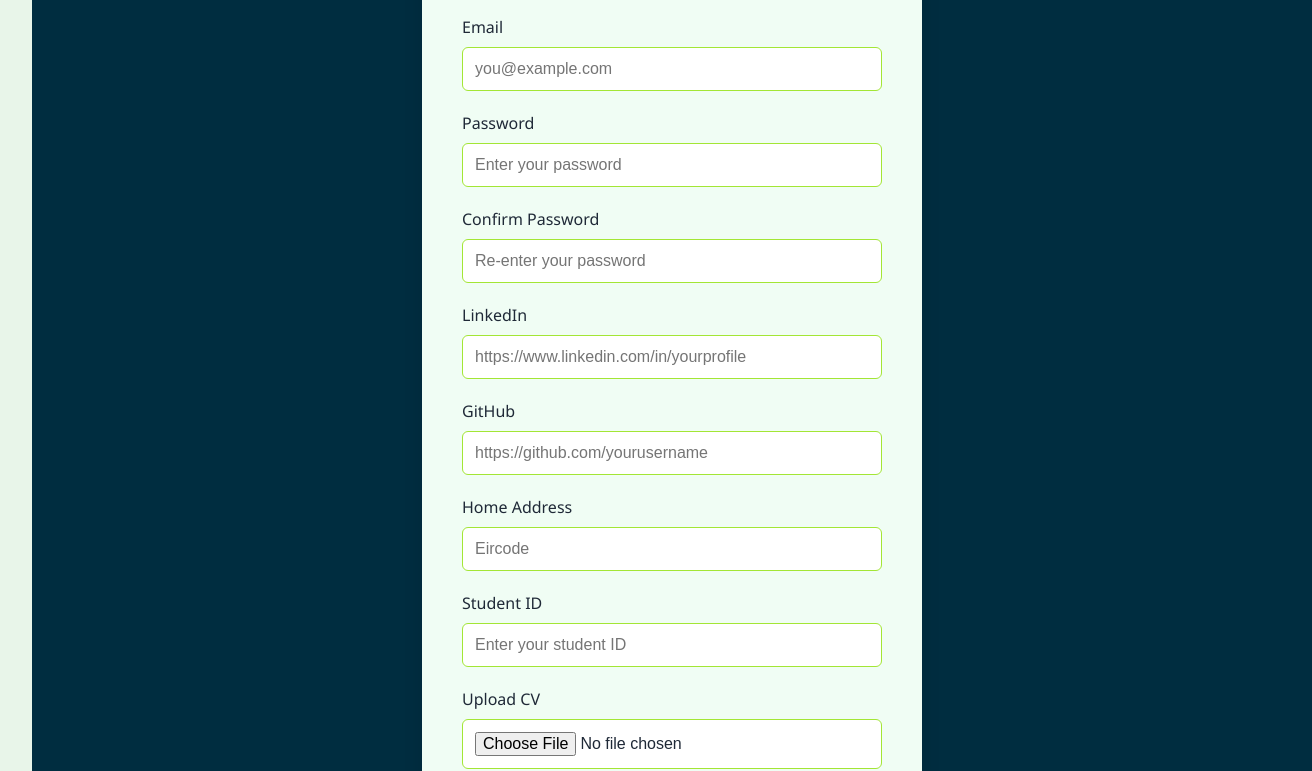
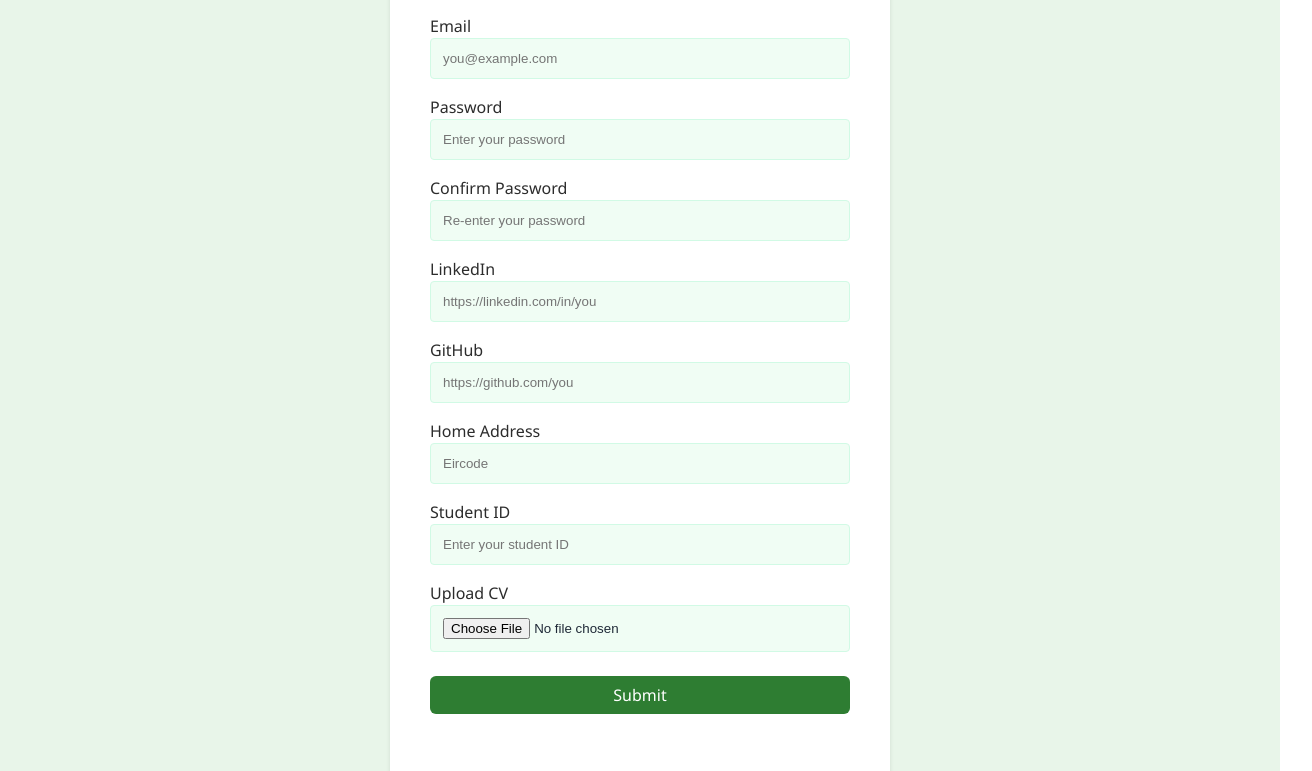
Before and after one commit to Patrick0shea/RDBProject, a React (Vite) app: page /login in a window 1280 px wide. Shown: the part 592-1363 px from the top of the page, 1312 px wide, since content can reach past the window. Built offline with nearby package versions, Linux system fonts and the light colour scheme.

Commit message:
POS Pushed login page

```diff
--- a/src/LoginPage.tsx
+++ b/src/LoginPage.tsx
@@ -1,100 +1,53 @@
 import React, { useState } from 'react';
-import { useNavigate } from 'react-router-dom';
+import { useNavigate }      from 'react-router-dom';
 
 const LoginPage: React.FC = () => {
-  const [firstName, setFirstName] = useState('');
-  const [lastName, setLastName] = useState('');
-  const [email, setEmail] = useState('');
-  const [password, setPassword] = useState('');
+  const [firstName, setFirstName]     = useState('');
+  const [lastName, setLastName]       = useState('');
+  const [email, setEmail]             = useState('');
+  const [password, setPassword]       = useState('');
   const [confirmPassword, setConfirmPassword] = useState('');
-  const [linkedin, setLinkedin] = useState('');
-  const [github, setGithub] = useState('');
-  const [address, setAddress] = useState('');
-  const [cv, setCv] = useState<File | null>(null);
-  const [role, setRole] = useState('user');
-  const [studentId, setStudentId] = useState('');
+  const [linkedin, setLinkedin]       = useState('');
+  const [github, setGithub]           = useState('');
+  const [address, setAddress]         = useState('');
+  const [cv, setCv]                   = useState<File | null>(null);
+  const [role, setRole]               = useState<'user'|'company'|'admin'>('user');
+  const [studentId, setStudentId]     = useState('');
   const [companyName, setCompanyName] = useState('');
+  const navigate                       = useNavigate();
 
-  const navigate = useNavigate();
+  const handleFileChange = (e: React.ChangeEvent<HTMLInputElement>) => {
+    if (e.target.files?.[0]) setCv(e.target.files[0]);
+  };
 
   const handleSubmit = (e: React.FormEvent) => {
     e.preventDefault();
+    navigate(
+      role === 'user'
+        ? '/user-dashboard'
+        : role === 'company'
+          ? '/company-dashboard'
+          : '/admin-dashboard'
+    );
+  };
+  return (
+    <div
+      className="dashboard-container"
+      style={{ flexDirection: 'column', alignItems: 'center', justifyContent: 'center', minHeight: '100vh' }}
+    >
+      <form
+        onSubmit={handleSubmit}
+        className="company-list"
+        style={{ maxWidth: '500px', padding: '2.5rem' }}
+      >
+        <h1 style={{ textAlign: 'center', marginBottom: '1.5rem' }}>ISE Residency Ranking System</h1>
 
-    if (password !== confirmPassword) {
-      alert("Passwords do not match.");
-      return;
-    }
-
-    const userType = role === 'user' ? 0 : role === 'company' ? 1 : 2;
-
-    const formData = new FormData();
-    formData.append('first_name', firstName);
-    formData.append('last_name', lastName);
-    formData.append('email', email);
-    formData.append('password', password);
-    formData.append('password_confirmation', confirmPassword);
-    formData.append('linkedin', linkedin);
-    formData.append('github', github);
-    formData.append('address', address);
-    formData.append('user_type', String(userType));
-    if (cv) formData.append('cv', cv);
-
-    if (role === 'user') {
-      formData.append('student_id', studentId);
-    } else if (role === 'company') {
-      formData.append('company_name', companyName);
-    }
-
-    fetch('http://localhost:8000/register', {
-      method: 'POST',
-      body: formData,
-    })
-      .then(async (res) => {
-        const text = await res.text();
-        let data = {};
-        try {
-          data = JSON.parse(text);
-        } catch {
-          console.warn('Response is not JSON:', text);
-        }
-
-        if (!res.ok) {
-          throw new Error((data as any).message || 'Server error occurred');
-        }
-
-        localStorage.setItem('user_type', String(userType));
-
-        if (role === 'user') {
-          navigate('/user-dashboard');
-        } else if (role === 'company') {
-          navigate('/company-dashboard');
-        } else {
-          navigate('/admin-dashboard');
-        }
-      })
-      .catch((err) => {
-        console.error('Error during fetch:', err);
-        alert(`Something went wrong!\n${err?.message || 'Unknown error'}`);
-      });
-  };
-
-  const handleFileChange = (e: React.ChangeEvent<HTMLInputElement>) => {
-    if (e.target.files && e.target.files[0]) {
-      setCv(e.target.files[0]);
-    }
-  };
-
-  return (
-    <div style={styles.container}>
-      <form onSubmit={handleSubmit} style={styles.form}>
-        <h1 style={styles.header}>ISE Residency Ranking System</h1>
-
-        <label style={styles.label}>
+        <label style={{ display: 'block', marginBottom: '1rem' }}>
           Select Role
           <select
             value={role}
-            onChange={(e) => setRole(e.target.value)}
-            style={styles.input}
+            onChange={e => setRole(e.target.value as any)}
+            className="input-field"
             required
           >
             <option value="user">User</option>
@@ -103,145 +56,143 @@ const LoginPage: React.FC = () => {
           </select>
         </label>
 
-        <label style={styles.label}>
+        <label style={{ display: 'block', marginBottom: '1rem' }}>
           First Name
           <input
             type="text"
             value={firstName}
             onChange={e => setFirstName(e.target.value)}
+            placeholder="First Name"
+            className="input-field"
             required
-            style={styles.input}
-            placeholder="First Name"
           />
         </label>
 
-        <label style={styles.label}>
+        <label style={{ display: 'block', marginBottom: '1rem' }}>
           Last Name
           <input
             type="text"
             value={lastName}
             onChange={e => setLastName(e.target.value)}
+            placeholder="Last Name"
+            className="input-field"
             required
-            style={styles.input}
-            placeholder="Last Name"
           />
         </label>
 
-        <label style={styles.label}>
+        <label style={{ display: 'block', marginBottom: '1rem' }}>
           Email
           <input
             type="email"
             value={email}
             onChange={e => setEmail(e.target.value)}
+            placeholder="you@example.com"
+            className="input-field"
             required
-            style={styles.input}
-            placeholder="you@example.com"
           />
         </label>
 
-        <label style={styles.label}>
+        <label style={{ display: 'block', marginBottom: '1rem' }}>
           Password
           <input
             type="password"
             value={password}
             onChange={e => setPassword(e.target.value)}
+            placeholder="Enter your password"
+            className="input-field"
             required
-            style={styles.input}
-            placeholder="Enter your password"
           />
         </label>
 
-        <label style={styles.label}>
+        <label style={{ display: 'block', marginBottom: '1rem' }}>
           Confirm Password
           <input
             type="password"
             value={confirmPassword}
             onChange={e => setConfirmPassword(e.target.value)}
+            placeholder="Re-enter your password"
+            className="input-field"
             required
-            style={styles.input}
-            placeholder="Re-enter your password"
           />
         </label>
 
-        <label style={styles.label}>
+        <label style={{ display: 'block', marginBottom: '1rem' }}>
           LinkedIn
           <input
             type="url"
             value={linkedin}
             onChange={e => setLinkedin(e.target.value)}
-            style={styles.input}
-            placeholder="https://www.linkedin.com/in/yourprofile"
+            placeholder="https://linkedin.com/in/you"
+            className="input-field"
           />
         </label>
 
-        <label style={styles.label}>
+        <label style={{ display: 'block', marginBottom: '1rem' }}>
           GitHub
           <input
             type="url"
             value={github}
             onChange={e => setGithub(e.target.value)}
-            style={styles.input}
-            placeholder="https://github.com/yourusername"
+            placeholder="https://github.com/you"
+            className="input-field"
           />
         </label>
 
-        <label style={styles.label}>
+        <label style={{ display: 'block', marginBottom: '1rem' }}>
           Home Address
           <input
             type="text"
             value={address}
             onChange={e => setAddress(e.target.value)}
-            style={styles.input}
             placeholder="Eircode"
+            className="input-field"
           />
         </label>
 
         {role === 'user' && (
-          <label style={styles.label}>
+          <label style={{ display: 'block', marginBottom: '1rem' }}>
             Student ID
             <input
               type="text"
               value={studentId}
               onChange={e => setStudentId(e.target.value)}
-              style={styles.input}
               placeholder="Enter your student ID"
+              className="input-field"
               required
             />
           </label>
         )}
 
         {role === 'company' && (
-          <label style={styles.label}>
+          <label style={{ display: 'block', marginBottom: '1rem' }}>
             Company Name
             <input
               type="text"
               value={companyName}
-              onChange={(e) => setCompanyName(e.target.value)}
+              onChange={e => setCompanyName(e.target.value)}
+              placeholder="Enter your company name"
+              className="input-field"
               required
-              style={styles.input}
-              placeholder="Enter your company name"
             />
           </label>
         )}
 
-        <label style={styles.label}>
+        <label style={{ display: 'block', marginBottom: '1rem' }}>
           Upload CV
           <input
             type="file"
             accept=".pdf,.doc,.docx"
             onChange={handleFileChange}
-            style={styles.input}
+            className="input-field"
           />
         </label>
 
         <button
-          type="button"
-          onClick={() => {
-            navigate('/user-dashboard');
-          }}
-          style={styles.button}
+          type="submit"
+          className="submit-button"
+          style={{ width: '100%', marginTop: '1.5rem' }}
         >
-          Student
+          Submit
         </button>
       </form>
     </div>
@@ -249,60 +200,3 @@ const LoginPage: React.FC = () => {
 };
 
 export default LoginPage;
-
-const styles: { [key: string]: React.CSSProperties } = {
-  container: {
-    display: 'flex',
-    width: '100vw',
-    minHeight: '100vh', // ✅ change from height to minHeight
-    alignItems: 'center',
-    justifyContent: 'center',
-    background: '#002D40',
-    padding: '2rem',
-    boxSizing: 'border-box',
-    overflowY: 'auto', // ✅ allow scroll if content is too tall
-  },
-  form: {
-    width: '100%',
-    maxWidth: '500px',
-    padding: '2.5rem',
-    borderRadius: '12px',
-    background: '#F0FDF4',
-    boxShadow: '0 4px 20px rgba(0, 0, 0, 0.1)',
-  },
-  header: {
-    marginBottom: '1.5rem',
-    textAlign: 'center',
-    fontSize: '2rem',
-    color: '#0F5132',
-  },
-  label: {
-    display: 'block',
-    marginBottom: '1.25rem',
-    fontSize: '1rem',
-    color: '#1F2937',
-  },
-  input: {
-    display: 'block',
-    width: '100%',
-    padding: '0.75rem',
-    marginTop: '0.5rem',
-    fontSize: '1rem',
-    borderRadius: '6px',
-    border: '1px solid #A3E635',
-    boxSizing: 'border-box',
-    background: '#FFFFFF',
-    color: '#1F2937',
-  },
-  button: {
-    width: '100%',
-    padding: '0.75rem',
-    fontSize: '1rem',
-    borderRadius: '6px',
-    border: 'none',
-    background: '#22C55E',
-    color: '#FFFFFF',
-    cursor: 'pointer',
-    marginTop: '1.5rem',
-  },
-};
```
